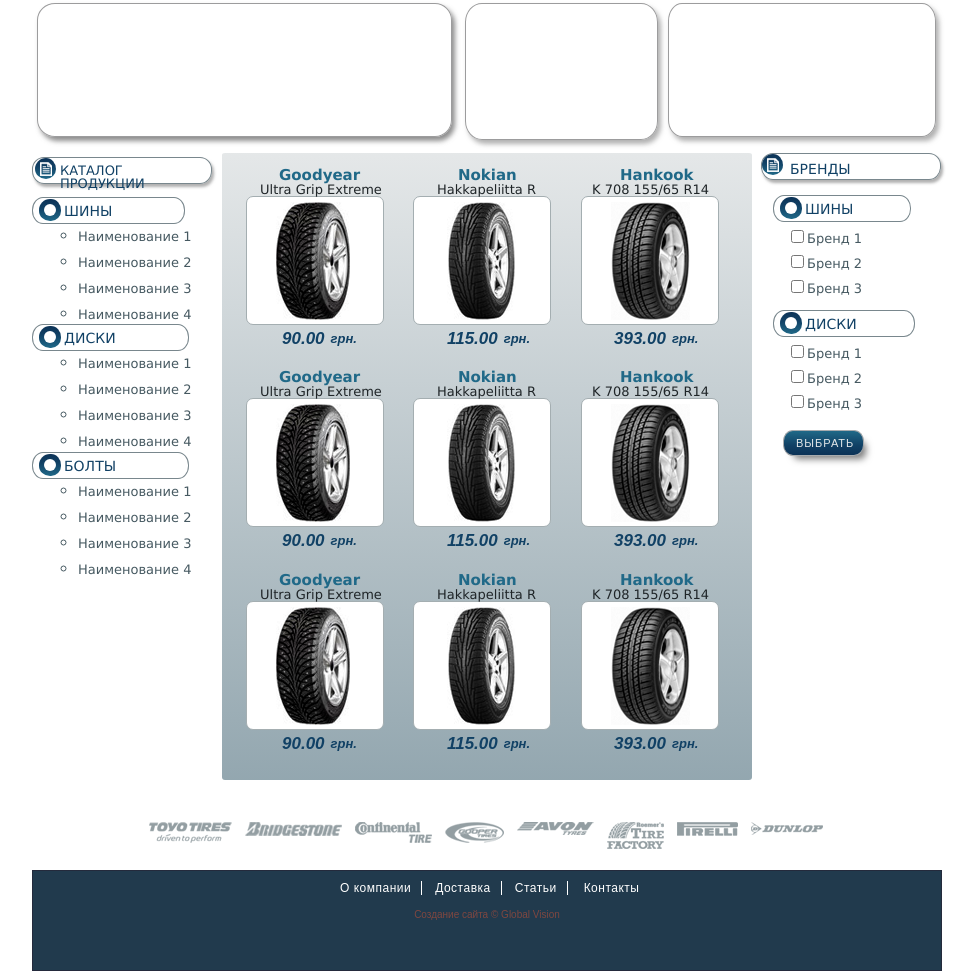
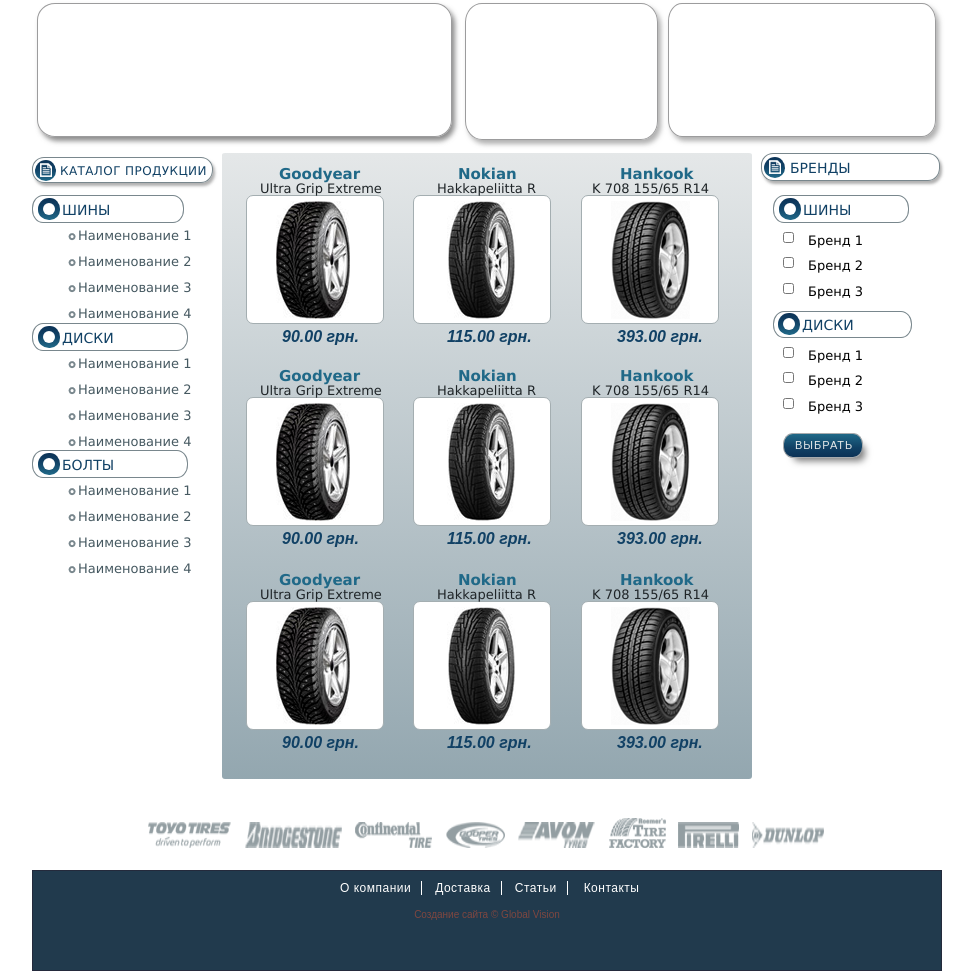
Before and after one commit to JuLeeYa/HTML-6, a plain HTML site: page index.html in a window 1280 px wide. Shown: the part 340-1311 px from the top of the page, without its empty margins (108-1083 px from the left). Drawn offline with Linux system fonts and the light colour scheme.

Commit message:
changes made

```diff
--- a/css/style.css
+++ b/css/style.css
@@ -61,6 +61,9 @@
 	color: #fff;
 	font-size: 11px;
 }
+.form{
+	position: relative;
+}
 .form a{
 	text-decoration: none;
 	color: #fff;
@@ -68,13 +71,21 @@
 }
 .form .forget_pass{
 	font-size: 12px;
-	text-decoration: underline;
 	color: #bfbfbf;
 	padding-left: 13px;
+}
+.line{
+	height: 1px;
+	width: 94px;
+	background-color: #fff;
+	position: absolute;
+	top: 19px;
+	right: 10px;
 }
 .top nav{
 	width: 71px;
 	height: 19px;
+
 	border-radius: 10px/10px 10px 9px 9px;
 	border: solid 1px #bdc4c7;
 	margin-left: 17px;
@@ -82,10 +93,12 @@
 	padding: 1px 0px 0px 3px;
 	box-shadow: 0px 0px 8px 0px rgba(188,195,198,1);
 }
-.top nav a{
-	margin: 0px 0px 0px 4px;
+.top nav ul{
+	display: inline-flex;
 }
-
+.top nav li{
+	margin: 0px 5px 0px 4px;
+}
 .banner{
 	margin-top: 10px;
 	max-width: 100%
@@ -181,37 +194,42 @@
 	display: flex;
 	margin: 13px 0px 0px 0px;
 }
+
+/*MAIN_LEFT*/
 .main_left{
-	width: 19%;
+	width: 18%;
 	margin-top: 4px;
 }
 .main_left .circle{
 	margin-left: 2px;
+	margin-top: 1px;
 }
 .mail_left p{
 	padding: 5px;
 }
 .catalog{
 	display: inline-flex;
-	font-size: 13px;
+	font-size: 12px;
 	color: #114165;
 	border-radius: 12px/12px 12px 13px 13px;
 	box-shadow: 2px 3px 3px rgba(150,150,150,.75);
 	border: solid 1px #79878d;
-	width: 178px;
-	height: 25px;
-	margin-bottom: 13px;
+	width: 179px;
+	height: 22px;
+	margin-bottom: 12px;
+	padding: 1px 0px;
 }
 .file{
-	margin: 4px 0px 0px 5px;
+	margin: 3px 0px 0px 5px;
 }
 .catalog p{
 	padding: 6px 0px 0px 4px;
+	letter-spacing: 0.4px;
 }
 .container{
 	border-radius: 11px/13px;
 	border: solid 1px #79878d;
-	padding: 1px 72px 2px 2px;
+	padding: 2px 73px 2px 1px;
 	display: inline-flex;
 }
 .left_circle,
@@ -234,44 +252,46 @@
 	top: 5px;
 }
 
-	/*MAIN_LEFT*/
-
 .main_left h3,
 .main_right h3{
 	font-size: 14px;
 	color: #114165;
-	margin: 5px 0px 0px 3px;
+	margin: 5px 0px 0px 2px;
 }
-.main_left li{
-	list-style: circle;
-	margin-left: 46px;
-	color: #465961;
-}
+
 .main_left a{
 	color: #465961;
 	font-size: 13px;
+	text-decoration: none;
+	background: url(../img/dot.png) no-repeat 0 4px;
+	margin-left: 36px;
+	padding-left: 10px;
 	line-height: 26px;
-	text-decoration: none;
+
 }
 .main_left a:hover{
 	text-decoration: underline;
-	font-weight: bold;
-	font-style: italic;
+	font: italic bold 14px Arial;
 	color: #0c3256;
+	background: url(../img/dot2.png) no-repeat 0 4px;
+	margin-left: 36px;
+	padding-left: 10px;
+	line-height: 26px;
 }
 .rim{
 	margin-top: -4px;
 }
 .bolt{
-	margin-top: -3px;
+	margin-top: -5px;
 }
 
 /*MAIN CENTER*/
 .main_center{
 	width: 47%;
-	padding: 14px 36px 28px 24px;
+	padding: 13px 36px 49px 24px;
 	border-radius: 3px/2px 2px 3px 3px;
 	background-image: linear-gradient(to top, rgba(35,75,93,.49), rgba(201,207,209,.49));
+	margin-left: 10px;
 }
 .first_line,
 .second_line,
@@ -283,6 +303,17 @@
 	color: #206988;
 	font-weight: bolder;
 	margin-left: 33px;
+}
+.frame a{
+	text-decoration: none;
+}
+figcaption{
+	color: #114165;
+	padding: 6px 0px 0px 6px;
+	font: italic bold 16px Arial;
+}
+.Nokian_price{
+	padding-left: 0px;
 }
 .main_center p{
 	font-size: 13px;
@@ -296,31 +327,14 @@
 	background-color: #fff;
 	border: solid 1px #a4aeb1;
 }
-.main_center img{
+.main_center figure{
 	margin: 5px 0px 0px 29px;
 }
-.price{
-	display: inline-flex;
-	margin: 5px 0px 0px 22px;
-	font-family: Arial;
-	font-weight: bold;
-	font-style: italic;
-	color: #114165;
 
-}
-.price p{
-	font-size: 17px;
-	color: #114165;
-
-}
-.price span{
-	font-size: 13px;
-	margin: 2px 0px 0px 6px;
-}
 .Nokian{
 	margin: 0px 30px 0px 29px;
 }
-.Nokian img{
+.Nokian figure{
 	margin-left: 33px;
 }
 .Nokian h3{
@@ -332,6 +346,7 @@
 .Nokian .price p{
 	margin-left: 12px;
 }
+
 .Hankook h3{
 	margin-left: 39px;
 }
@@ -340,7 +355,7 @@
 }
 
 .second_line{
-	margin: 23px 0px 23px 0px;
+	margin: 45px 0px 46px 0px;
 }
 
 /*MAIN RIGHT*/
@@ -352,28 +367,58 @@
 .main_right .tires{
 	margin: 2px 0px 0px 12px;
 }
+.container_r{
+	border-radius: 11px/13px;
+	border: solid 1px #79878d;
+	padding: 1px 57px 2px 0px;
+	display: inline-flex;
+}
+
 .main_right .container{
 	padding-right: 57px;
 }
-.main_right .brands p {
+.catalog2{
+	display: inline-flex;
+	font-size: 12px;
+	color: #114165;
+	border-radius: 12px/12px 12px 13px 13px;
+	box-shadow: 2px 3px 3px rgba(150,150,150,.75);
+	border: solid 1px #79878d;
+	width: 173px;
+	height: 20px;
+	margin-bottom: 12px;
+	padding: 3px 2px;
+}
+.catalog2 p{
+	padding: 4px 0px 0px 5px;
 	font-size: 14px;
-	padding: 8px 0px 0px 7px;
 }
-.main_right ul{
-	margin: 4px 0px 0px 14px;
+.main_right form{
+	position: relative;
+	margin: 5px 0px 0px 6px;
+}
+.main_right form p{
+	font-size: 13px;
+	line-height: 1.95;
+	padding-left: 29px;
+}
+#tire1,
+#tire2,
+#tire3,
+#rim1,
+#rim2,
+#rim3 {
+	position: absolute;
+	left: 0px;
+	width: 11px;
 }
 
-.main_right li{
-	font-size: 13px;
-	color: #465961;
-	line-height: 25px;
-}
 .rims{
-	margin: 9px 0px 0px 12px;
+	margin: 7px 0px 0px 12px;
 }
 button{
 	margin: 14px 0px 0px 22px;
-	padding: 6px 9px 6px 12px;
+	padding: 5px 9px 6px 11px;
 	font-family: Arial;
 	font-size: 11px;
 	text-transform: uppercase;
@@ -386,15 +431,25 @@
 	box-shadow: 6px 7px 7px -4px rgba(0,0,0,0.52);
 }
 
+
+
 /*BRANDS*/
 .brands_logo{
 	display: inline-flex;
-	margin: 42px 0px 21px 117px;
+	margin: 39px 0px 22px 116px;
+
 }
 .brands_logo img{
 	width: 100%;
 	height: 100%;
-	margin-right: 13px;
+}
+.brands_logo a{
+	margin-right: 13.5px;
+	padding-top: 4px;
+}
+#factory{
+	margin-top: -4px;
+	margin-right: 12px;
 }
 footer{
 	width: 908px;
--- a/index.html
+++ b/index.html
@@ -24,13 +24,16 @@
 					<input type="submit" class="submit" value="вход">
 					<a href="#">регистрация</a>
 					<a href="#" class="forget_pass">забыли пароль?</a>
+					<div class="line"></div>
 				</form>
 			</div>
 
 			<nav>
-				<a href="#"><img src="img/home.png" alt="home"></a>
-				<a href="#"><img src="img/map.png" alt="map"></a>
-				<a href="#"><img src="img/letter.png" alt="letter"></a>
+				<ul>
+					<li><a href="#"><img src="img/home.png" alt="home"></a></li>
+					<li><a href="#"><img src="img/map.png" alt="map"></a></li>
+					<li><a href="#"><img src="img/letter.png" alt="letter"></a></li>
+				</ul>
 			</nav>
 		</div>
 
@@ -42,7 +45,7 @@
 
 		<!-- <MENU> -->
 
-		<nav class="menu">
+		<div class="menu">
 			<div class="menu_left">
 				<a href="#">О КОМПАНИИ</a>
 				<a href="#">ОПЛАТА</a>
@@ -57,12 +60,10 @@
 				<p>на сумму: </p>
 				<p class="summ">0.00 грн.</p>
 			</div>
-		</nav>
+		</div>
 
 		<div class="search">
-			<div class="search_auto">
-
-			</div>
+			<div class="search_auto"></div>
 			<div class="search_tire"></div>
 			<div class="search_rim"></div>
 
@@ -85,13 +86,10 @@
 						</div>
 						<h3>ШИНЫ</h3>
 					</div>
-					<ul>
-
-						<li><a href="#">Наименование 1</a></li>
-						<li><a href="#">Наименование 2</a></li>
-						<li><a href="#">Наименование 3</a></li>
-						<li><a href="#">Наименование 4</a></li>
-					</ul>
+						<a href="#">Наименование 1</a>
+						<a href="#">Наименование 2</a>
+						<a href="#">Наименование 3</a>
+						<a href="#">Наименование 4</a>
 				</div>
 
 				<div class="rim">
@@ -137,11 +135,51 @@
 						<h3>Goodyear</h3>
 						<p>Ultra Grip Extreme</p>
 						<div class="frame">
+							<figure>
 								<a href="#"><img src="img/1.png" alt="GoodYear"></a>
+								<figcaption>90.00 грн.</figcaption>
+							</figure>
+
 						</div>
-						<div class="price">
-							<p>90.00</p>
-							<span>грн.</span>
+					</div>
+
+
+					<div class="Nokian">
+						<h3>Nokian</h3>
+						<p>Hakkapeliitta R</p>
+						<div class="frame">
+							<figure>
+								<a href="#"><img src="img/2.png" alt="Nokian"></a>
+								<figcaption class="Nokian_price">115.00 грн.</figcaption>
+							</figure>
+
+						</div>
+					</div>
+
+					<div class="Hankook">
+						<h3>Hankook</h3>
+						<p>K 708 155/65 R14</p>
+						<div class="frame">
+							<figure>
+								<a href="#"><img src="img/3.png" alt="Hankook"></a>
+								<figcaption>393.00 грн.</figcaption>
+							</figure>
+
+						</div>
+					</div>
+				</div>
+
+
+				<div class="second_line">
+					<div class="goodyear">
+						<h3>Goodyear</h3>
+						<p>Ultra Grip Extreme</p>
+						<div class="frame">
+							<figure>
+								<a href="#"><img src="img/1.png" alt="GoodYear"></a>
+								<figcaption>90.00 грн.</figcaption>
+							</figure>
+
 						</div>
 					</div>
 
@@ -149,11 +187,11 @@
 						<h3>Nokian</h3>
 						<p>Hakkapeliitta R</p>
 						<div class="frame">
+							<figure>
 								<a href="#"><img src="img/2.png" alt="Nokian"></a>
-							</div>
-							<div class="price">
-								<p>115.00</p>
-								<span>грн.</span>
+								<figcaption class="Nokian_price">115.00 грн.</figcaption>
+							</figure>
+
 						</div>
 					</div>
 
@@ -161,27 +199,25 @@
 						<h3>Hankook</h3>
 						<p>K 708 155/65 R14</p>
 						<div class="frame">
+							<figure>
 								<a href="#"><img src="img/3.png" alt="Hankook"></a>
+								<figcaption>393.00 грн.</figcaption>
+							</figure>
+
 						</div>
-							<div class="price">
-								<p>393.00</p>
-								<span>грн.</span>
 					</div>
 				</div>
 
-
-
-				</div>
-				<div class="second_line">
+				<div class="third_line">
 					<div class="goodyear">
 						<h3>Goodyear</h3>
 						<p>Ultra Grip Extreme</p>
 						<div class="frame">
+							<figure>
 								<a href="#"><img src="img/1.png" alt="GoodYear"></a>
-						</div>
-						<div class="price">
-							<p>90.00</p>
-							<span>грн.</span>
+								<figcaption>90.00 грн.</figcaption>
+							</figure>
+
 						</div>
 					</div>
 
@@ -189,11 +225,11 @@
 						<h3>Nokian</h3>
 						<p>Hakkapeliitta R</p>
 						<div class="frame">
+							<figure>
 								<a href="#"><img src="img/2.png" alt="Nokian"></a>
-							</div>
-							<div class="price">
-								<p>115.00</p>
-								<span>грн.</span>
+								<figcaption class="Nokian_price">115.00 грн.</figcaption>
+							</figure>
+
 						</div>
 					</div>
 
@@ -201,58 +237,22 @@
 						<h3>Hankook</h3>
 						<p>K 708 155/65 R14</p>
 						<div class="frame">
+							<figure>
 								<a href="#"><img src="img/3.png" alt="Hankook"></a>
-							</div>
-							<div class="price">
-								<p>393.00</p>
-								<span>грн.</span>
-							</div>
-					</div>
-				</div>
-				<div class="third_line">
-				<div class="goodyear">
-						<h3>Goodyear</h3>
-						<p>Ultra Grip Extreme</p>
-						<div class="frame">
-							<a href="#"><img src="img/1.png" alt="GoodYear"></a>
-						</div>
-						<div class="price">
-							<p>90.00</p>
-							<span>грн.</span>
-						</div>
-					</div>
+								<figcaption>393.00 грн.</figcaption>
+							</figure>
 
-					<div class="Nokian">
-						<h3>Nokian</h3>
-							<p>Hakkapeliitta R</p>
-							<div class="frame">
-								<a href="#"><img src="img/2.png" alt="Nokian"></a>
-							</div>
-							<div class="price">
-								<p>115.00</p>
-								<span>грн.</span>
-							</div>
-					</div>
-
-					<div class="Hankook">
-						<h3>Hankook</h3>
-							<p>K 708 155/65 R14</p>
-							<div class="frame">
-								<a href=""><img src="img/3.png" alt="Hankook"></a>
-							</div>
-							<div class="price">
-								<p>393.00</p>
-								<span>грн.</span>
 						</div>
 					</div>
 				</div>
 
 			</div>
 
+			<!-- MAIN RIGHT -->
 
 			<div class="main_right">
 				<div class="brands">
-					<div class="catalog">
+					<div class="catalog2">
 						<div class="circle">
 							<img src="img/file.png" class="file"
 							alt="file">
@@ -271,16 +271,14 @@
 					</div>
 
 					<form action="#">
-						<ul>
-							<li><input type="checkbox" id="tire1"><label for="tire1">Бренд 1</label></li>
-							<li><input type="checkbox" id="tire2"><label for="tire2">Бренд 2</label></li>
-							<li><input type="checkbox" id="tire3"><label for="tire3">Бренд 3</label></li>
-						</ul>
+						<p><input type="checkbox" id="tire1"><label for="tire1">Бренд 1</label></p>
+						<p><input type="checkbox" id="tire2"><label for="tire2">Бренд 2</label></p>
+						<p><input type="checkbox" id="tire3"><label for="tire3">Бренд 3</label></p>
 					</form>
 
 				</div>
 				<div class="rims">
-				<div class="container">
+					<div class="container_r">
 						<div class="right_circle">
 							<div class="white_circle"></div>
 						</div>
@@ -288,11 +286,9 @@
 
 					</div>
 					<form action="#">
-						<ul>
-							<li><input type="checkbox" id="rim1"><label for="rim1">Бренд 1</label></li>
-							<li><input type="checkbox" id="rim2"><label for="rim2">Бренд 2</label></li>
-							<li><input type="checkbox" id="rim3"><label for="rim3">Бренд 3</label></li>
-						</ul>
+						<p><input type="checkbox" id="rim1"><label for="rim1">Бренд 1</label></p>
+						<p><input type="checkbox" id="rim2"><label for="rim2">Бренд 2</label></p>
+						<p><input type="checkbox" id="rim3"><label for="rim3">Бренд 3</label></p>
 					</form>
 				</div>
 
@@ -304,14 +300,14 @@
 		<!-- BRANDS LOGO -->
 
 		<div class="brands_logo">
-			<img src="img/toyo.png" alt="toyo">
-			<img src="img/bridge.png" alt="bridge">
-			<img src="img/continental.png" alt="continental">
-			<img src="img/oval.png" alt="cooper">
-			<img src="img/avon.png" alt="avon">
-			<img src="img/tire.png" alt="tire">
-			<img src="img/pirelli.png" alt="pirelli">
-			<img src="img/dunlop.png" alt="dunlop">
+			<a href="#"><img src="img/toyo.png" alt="toyo"></a>
+			<a href="#"><img src="img/bridge.png" alt="bridge"></a>
+			<a href="#"><img src="img/continental.png" alt="continental"></a>
+			<a href="#"><img src="img/oval.png" alt="cooper"></a>
+			<a href="#"><img src="img/avon.png" alt="avon"></a>
+			<a href="#" id="factory"><img src="img/tire.png"  alt="tire"></a>
+			<a href="#"><img src="img/pirelli.png" alt="pirelli"></a>
+			<a href="#"><img src="img/dunlop.png" alt="dunlop"></a>
 		</div>
 
 		<footer>
@@ -325,6 +321,7 @@
 
 		</footer>
 
+
 	</div>
 
 </body>
```
Also changed, not shown: img/dot.png (added), img/dot2.png (added). Lines whose indentation alone changed are shown as unchanged.
